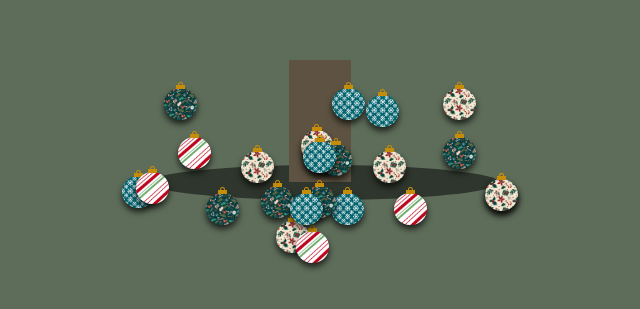
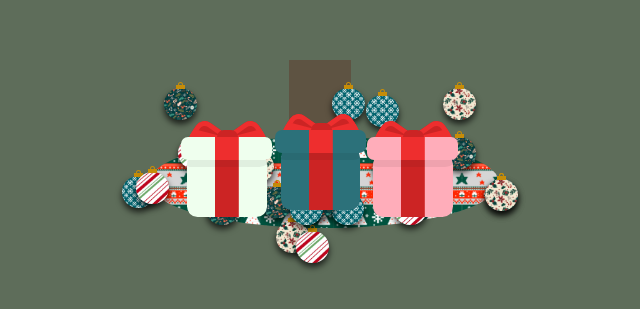
Before and after one commit to norberturban/advent-calendar-2024, a React (Vite) app: page / in a window 1280 px wide. Shown: the part 489-798 px from the top of the page, without its empty margins (320-960 px from the left). Built offline with nearby package versions, Linux system fonts and the light colour scheme.

Commit message:
7/Add giftboxes

```diff
--- /dev/null
+++ b/src/components/giftBoxes/GiftBox.module.scss
@@ -0,0 +1,104 @@
+.box {
+  position: absolute;
+  top: 13.25rem;
+  right: 7.5rem;
+  z-index: 10;
+}
+
+.tape {
+  position: absolute;
+  bottom: 2.75rem;
+  left: 2.725rem;
+  height: 0.5rem;
+  width: 0.75rem;
+  transform-origin: 50% 230%;
+
+  .left,
+  .right {
+    position: absolute;
+    top: 0.075rem;
+    height: 1.25rem;
+    width: 1rem;
+    box-shadow: 0 0 0 0.175rem #ee2e2e inset;
+    background-color: #cc2424;
+    z-index: -1;
+
+    &::before {
+      content: "";
+      position: absolute;
+      display: block;
+      border-radius: inherit;
+      background-color: #ee2e2e;
+      inset: 0;
+    }
+  }
+
+  .left {
+    border-radius: 0.375rem 0 0.75rem 0.25rem / 0.375rem 0 0.75rem 0.875rem;
+    right: calc(100% - 0.1875rem);
+    transform: rotate(35deg);
+    transform-origin: 100% 15%;
+
+    &::before {
+      clip-path: polygon(0 42%, 100% 12%, 100% 100%, 0 100%);
+    }
+  }
+
+  .right {
+    border-radius: 0 0.375rem 0.25rem 0.75rem / 0 0.375rem 0.875rem 0.75rem;
+    left: calc(100% - 0.1875rem);
+    transform: rotate(-35deg);
+    transform-origin: 0% 15%;
+
+    &::before {
+      clip-path: polygon(0 12%, 100% 42%, 100% 100%, 0 100%);
+    }
+  }
+
+  .center {
+    position: absolute;
+    height: 100%;
+    width: 100%;
+    border-radius: 0.25rem;
+    background-color: #cc2424;
+  }
+}
+
+.gifts {
+  position: absolute;
+  bottom: 0.125rem;
+  left: 1.65rem;
+  overflow: hidden;
+  height: 2.25rem;
+  width: 2.85rem;
+  border-radius: 0.375rem;
+  background:
+    linear-gradient(#cc2424, #cc2424) 50% 50% / 0.85rem 100% no-repeat,
+    #efffee;
+
+  transform-origin: 50% 100%;
+
+  .shadow {
+    position: absolute;
+    top: -0.375rem;
+    left: -0.25rem;
+    height: 0.825rem;
+    width: 3.25rem;
+    border-radius: 0.5rem;
+    background-color: #00000010;
+    transform-origin: 50% 100%;
+  }
+}
+
+.gift {
+  position: absolute;
+  bottom: 2.175rem;
+  left: 1.45rem;
+  height: 0.825rem;
+  width: 3.25rem;
+  border-radius: 0.25rem;
+  background:
+    linear-gradient(#ee2e2e, #ee2e2e) 50% 50% / 0.85rem 100% no-repeat,
+    #efffee;
+  transform-origin: 50% 100%;
+}
--- /dev/null
+++ b/src/components/giftBoxes/GiftBox.tsx
@@ -0,0 +1,29 @@
+import styles from "./GiftBox.module.scss";
+
+interface GibtBoxProps {
+  boxPosition?: {
+    top?: string;
+    right?: string;
+  };
+  giftBackgroundColor?: string;
+}
+
+const GiftBox = (props: GibtBoxProps) => {
+  const { boxPosition, giftBackgroundColor: backgroundColor } = props;
+
+  return (
+    <div className={styles.box} style={{ top: boxPosition?.top, right: boxPosition?.right }}>
+      <div className={styles.tape}>
+        <div className={styles.left}></div>
+        <div className={styles.right}></div>
+        <div className={styles.center}></div>
+      </div>
+      <div className={styles.gifts} style={{ backgroundColor }}>
+        <div className={styles.shadow}></div>
+      </div>
+      <div className={styles.gift} style={{ backgroundColor }}></div>
+    </div>
+  );
+};
+
+export default GiftBox;
--- a/src/components/tree/ChristmasTree.module.scss
+++ b/src/components/tree/ChristmasTree.module.scss
@@ -4,12 +4,14 @@
   &:before {
     content: "";
     position: absolute;
-    top: 11.25rem;
+    top: 10.25rem;
     left: -5rem;
-    height: 1.25rem;
+    height: 3.25rem;
     width: 12.5rem;
     border-radius: 50%;
-    background-color: rgba(0, 0, 0, 0.5);
+    background-color: #4e641af5;
+    background-image: url("src/assets/carpet_pattern.jpg");
+    background-size: cover;
   }
 }
 
--- a/src/components/tree/ChristmasTree.tsx
+++ b/src/components/tree/ChristmasTree.tsx
@@ -1,4 +1,5 @@
 import Ornament from "src/components/ornament/Ornament";
+import GiftBox from "src/components/giftBoxes/GiftBox";
 
 import styles from "./ChristmasTree.module.scss";
 
@@ -37,6 +38,10 @@ const ChristmasTree = () => (
         <Ornament day={24} />
       </div>
     </div>
+
+    <GiftBox />
+    <GiftBox boxPosition={{ top: "13rem", right: "4.15rem" }} giftBackgroundColor="#2c717a" />
+    <GiftBox boxPosition={{ right: "0.85rem" }} giftBackgroundColor="#ffadba" />
   </div>
 );
 
```
Also changed, not shown: src/assets/carpet_pattern.jpg (added).
